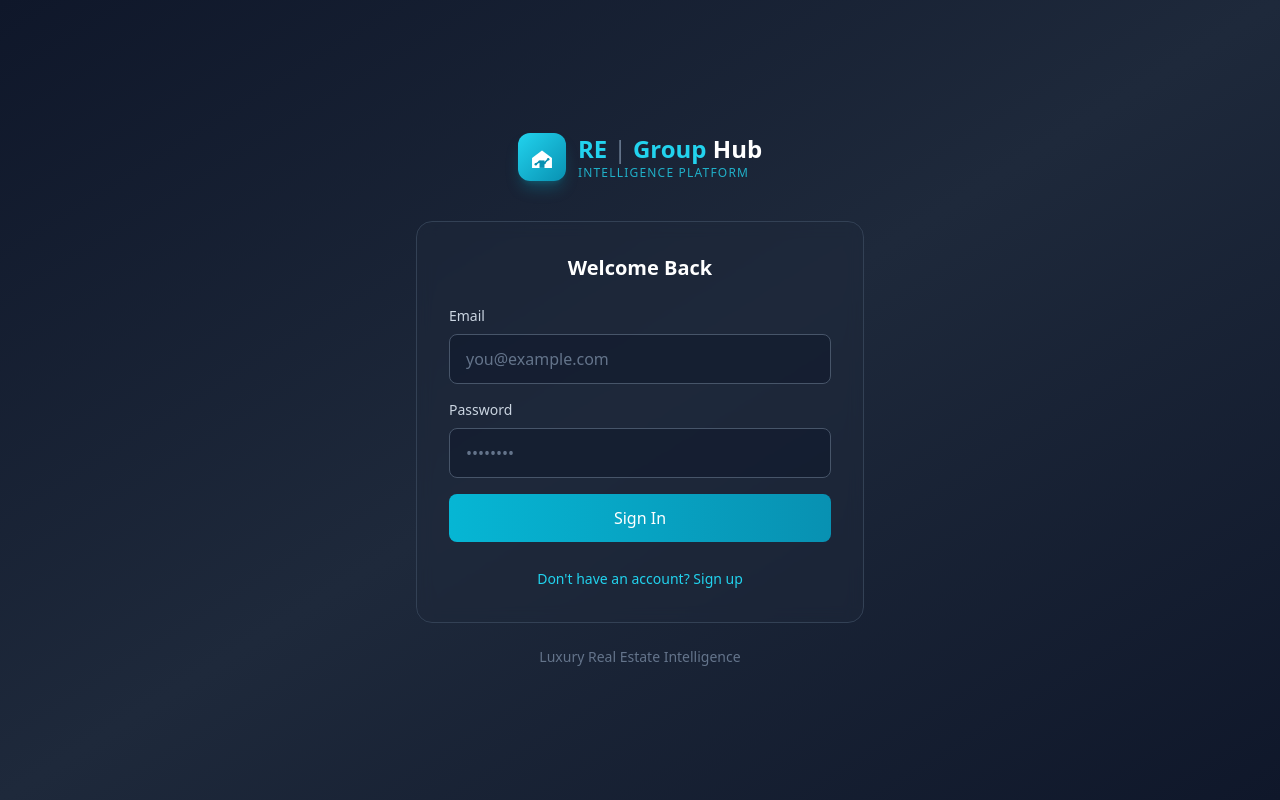
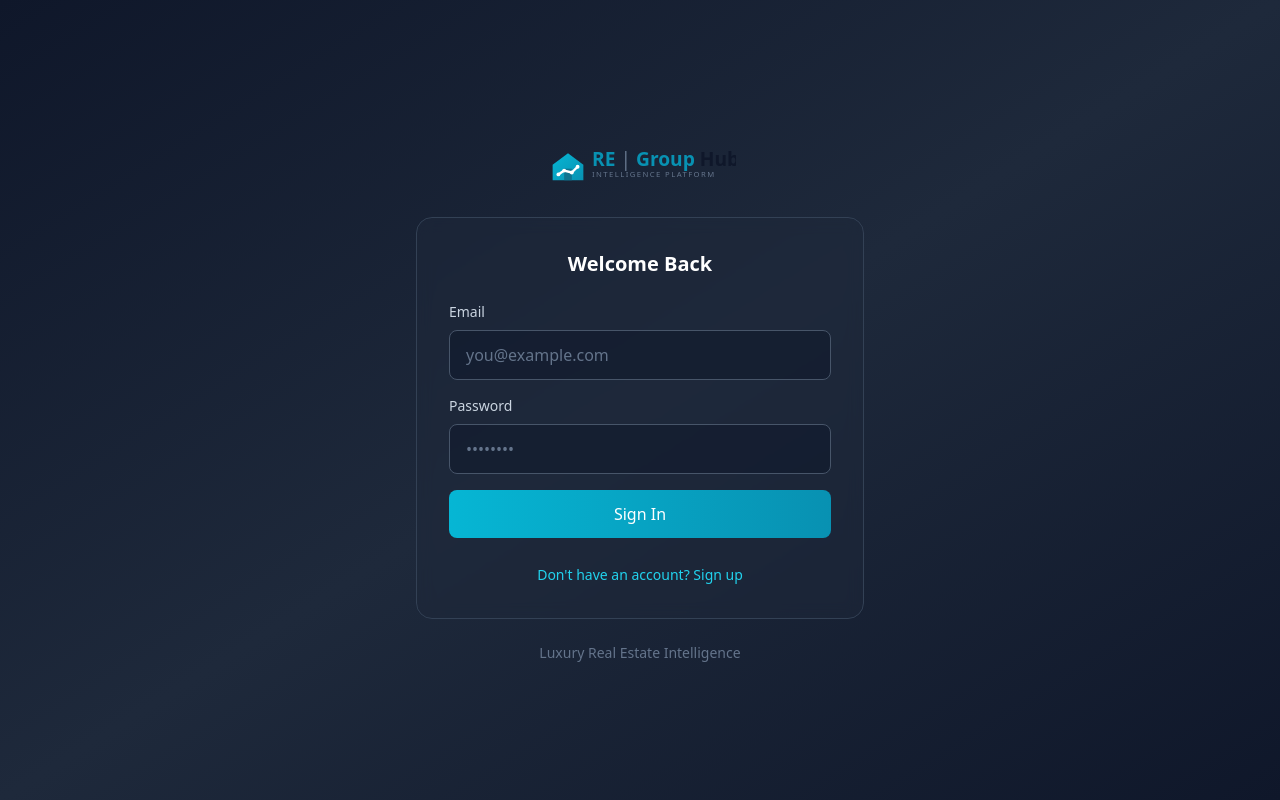
Before and after one commit to rsurbanjr/re-group-hub, a Next.js app: page / in a window 1280 px wide. Built offline with nearby package versions, Linux system fonts and the light colour scheme; no server answers.

Commit message:
Update Auth.jsx

```diff
--- a/app/components/Auth.jsx
+++ b/app/components/Auth.jsx
@@ -1,4 +1,5 @@
 "use client"
+// Version: 2026-01-12-v2 - New logo with house, door, graph line and dots
 
 import React, { useState } from 'react';
 import { supabase } from '../lib/supabase';
@@ -45,28 +46,7 @@ export default function Auth() {
       <div className="w-full max-w-md">
         {/* Logo */}
         <div className="text-center mb-8">
-          <div className="inline-flex items-center gap-3 mb-2">
-            <div className="w-12 h-12 bg-gradient-to-br from-cyan-400 to-cyan-600 rounded-xl flex items-center justify-center shadow-lg shadow-cyan-500/25">
-              <svg xmlns="http://www.w3.org/2000/svg" width="28" height="28" viewBox="0 0 40 45" fill="none">
-                <path d="M20 12 L4 24 L4 40 L36 40 L36 24 Z" fill="white"/>
-                <rect x="16" y="28" width="8" height="12" fill="#0891b2"/>
-                <path d="M10 34 L16 30 L24 32 L30 26" stroke="#0891b2" strokeWidth="2.5" fill="none" strokeLinecap="round" strokeLinejoin="round"/>
-                <circle cx="10" cy="34" r="2" fill="#0891b2"/>
-                <circle cx="16" cy="30" r="2" fill="#0891b2"/>
-                <circle cx="24" cy="32" r="2" fill="#0891b2"/>
-                <circle cx="30" cy="26" r="2" fill="#0891b2"/>
-              </svg>
-            </div>
-            <div className="text-left">
-              <h1 className="text-2xl font-bold">
-                <span className="text-cyan-400">RE</span>
-                <span className="text-slate-500 font-light"> | </span>
-                <span className="text-cyan-400">Group </span>
-                <span className="text-white">Hub</span>
-              </h1>
-              <p className="text-cyan-400/80 text-xs tracking-widest uppercase">Intelligence Platform</p>
-            </div>
-          </div>
+          <img src="/logo.svg" alt="RE | Group Hub" className="h-12 mx-auto" />
         </div>
 
         {/* Auth Card */}
```
